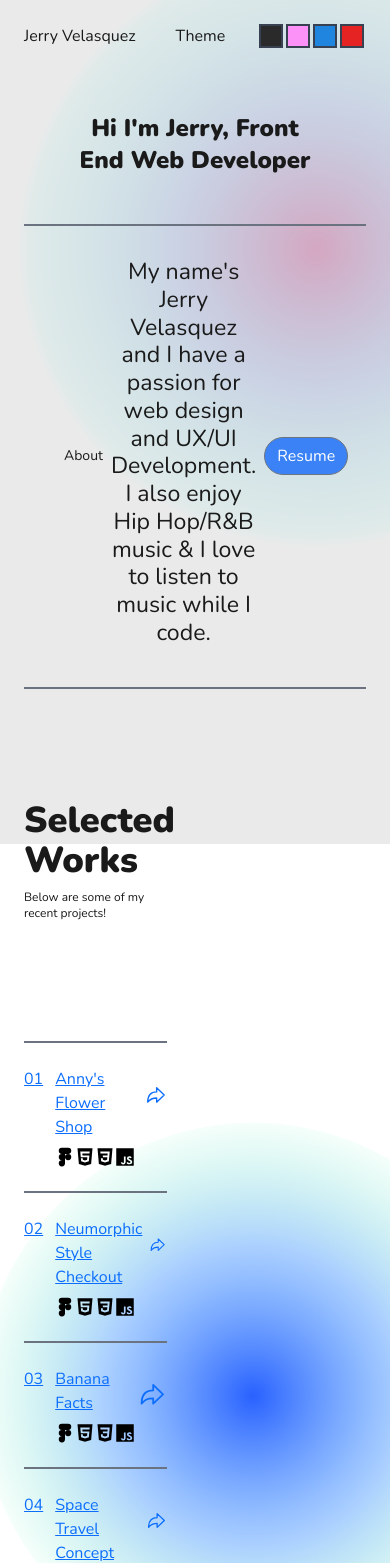
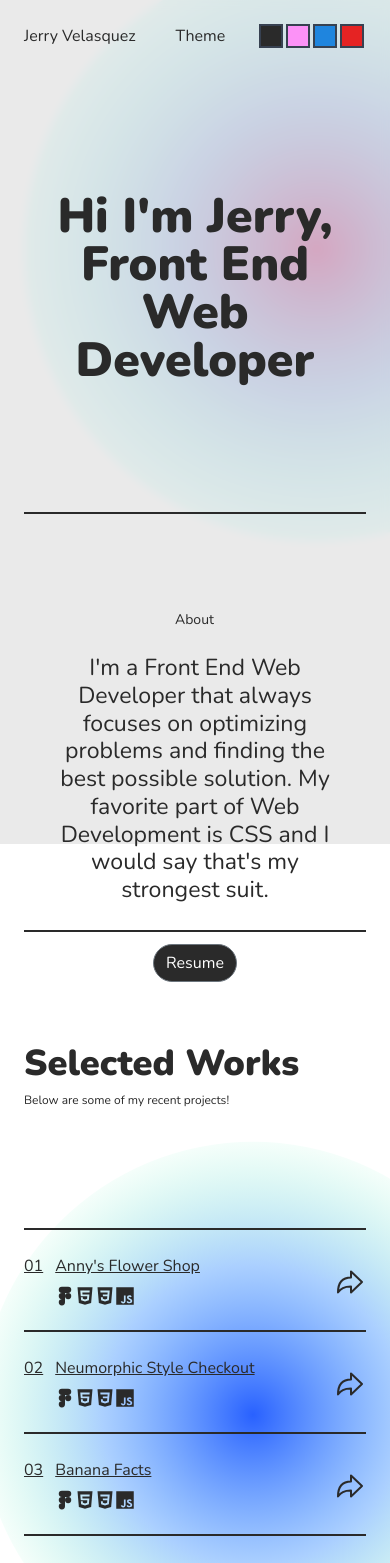
Before and after one commit to jerryv45/Portfolio, a Vue app: page / in a window 390 px wide. Shown: the top 1563 px of the page. Built offline with nearby package versions, Linux system fonts and the light colour scheme.

Commit message:
idk a lot of things, took about 4 hours

```diff
--- a/src/assets/main.css
+++ b/src/assets/main.css
@@ -1,4 +1,9 @@
 @import url('https://fonts.googleapis.com/css2?family=Nunito:wght@400;1000&display=swap');
+
+:root {
+  --main-color: #2a2a2a;
+  /*#fc92f7 #1F85DE #9c1fde #2a2a2a #e52323*/
+}
 
 html, body {
   font-family: 'Nunito', sans-serif;
@@ -12,16 +17,32 @@ html, body {
 
   font-family: 'Nunito', sans-serif;
 
-  color: #1a1a1a;
+  color: var(--main-color);
 }
 
 a,
 .green {
   text-decoration: none;
-  color: hsla(160, 100%, 37%, 1);
+  /* color: hsla(160, 100%, 37%, 1); */
   transition: 0.4s;
 }
 
+a {
+  color: var(--main-color) !important;
+  text-decoration: none;
+}
+
+.button {
+  background-color: var(--main-color) !important;
+}
+
+.line {
+  border-color: var(--main-color);
+}
+
+.ionicon {
+  fill: var(--main-color);
+}
 
 @media only screen and (max-width: 600px) {
   #app {
--- a/src/views/ContactView.vue
+++ b/src/views/ContactView.vue
@@ -3,16 +3,16 @@
 
   <div class="contact flex flex-col justify-center place-items-center w-screen h-screen absolute left-0 top-0 border">
 
-  <RouterLink to="/"><div class="home-arrow w-8 h-8 grid place-items-center absolute left-20 top-40 text-xl"><svg xmlns="http://www.w3.org/2000/svg" class="ionicon" viewBox="0 0 512 512"><title>Arrow Back</title><path fill="none" stroke="currentColor" stroke-linecap="round" stroke-linejoin="round" stroke-width="48" d="M244 400L100 256l144-144M120 256h292"/></svg></div></RouterLink>
+  <RouterLink to="/"><div class="home-arrow w-8 h-8 grid place-items-center absolute left-8 top-24 md:left-20 md:top-40 text-xl"><svg xmlns="http://www.w3.org/2000/svg" class="ionicon" viewBox="0 0 512 512"><title>Arrow Back</title><path fill="none" stroke="currentColor" stroke-linecap="round" stroke-linejoin="round" stroke-width="48" d="M244 400L100 256l144-144M120 256h292"/></svg></div></RouterLink>
 
 
 
     <a class="email text-3xl md:text-5xl lg:text-7xl font-semibold cursor-pointer my-24 lg:my-40" href="mailto:Jerry Velasquez?subject=Hi&body=How%20are%20you%3F%20I'm%20trying%20to%20reach%20out%20about%20a%20job%20opportunity">Velasquezjerry98@gmail.com</a>
     <ul class="link-list flex">
-      <a class="mx-5 flex cursor-pointer lg:text-xl underline" target="_blank" href="https://www.linkedin.com/in/jerry-velasquez-7276871b9/">Linkedin<div class="pl-2 w-6 h-6 grid place-items-center"><svg xmlns="http://www.w3.org/2000/svg" class="ionicon" viewBox="0 0 512 512"><title>Arrow Redo</title><path d="M448 256L272 88v96C103.57 184 64 304.77 64 424c48.61-62.24 91.6-96 208-96v96z" fill="none" stroke="currentColor" stroke-linejoin="round" stroke-width="32"/></svg></div></a>
-      <a class="mx-5 flex cursor-pointer lg:text-xl underline" target="_blank" href="https://github.com/jerryv45">Github<div class="pl-2 w-6 h-6 grid place-items-center"><svg xmlns="http://www.w3.org/2000/svg" class="ionicon" viewBox="0 0 512 512"><title>Arrow Redo</title><path d="M448 256L272 88v96C103.57 184 64 304.77 64 424c48.61-62.24 91.6-96 208-96v96z" fill="none" stroke="currentColor" stroke-linejoin="round" stroke-width="32"/></svg></div></a>
-      <a class="mx-5 flex cursor-pointer lg:text-xl underline" target="_blank" href="">Resume<div class="pl-2 w-6 h-6 grid place-items-center"><svg xmlns="http://www.w3.org/2000/svg" class="ionicon" viewBox="0 0 512 512"><title>Arrow Redo</title><path d="M448 256L272 88v96C103.57 184 64 304.77 64 424c48.61-62.24 91.6-96 208-96v96z" fill="none" stroke="currentColor" stroke-linejoin="round" stroke-width="32"/></svg></div></a>
-      <a class="mx-5 flex cursor-pointer lg:text-xl underline" target="_blank" href="https://codepen.io/jerryv45">Codepen <div class="pl-2 w-6 h-6 grid place-items-center"><svg xmlns="http://www.w3.org/2000/svg" class="ionicon" viewBox="0 0 512 512"><title>Arrow Redo</title><path d="M448 256L272 88v96C103.57 184 64 304.77 64 424c48.61-62.24 91.6-96 208-96v96z" fill="none" stroke="currentColor" stroke-linejoin="round" stroke-width="32"/></svg></div></a>
+      <a class="mx-3 md:mx-5 flex cursor-pointer lg:text-xl underline" target="_blank" href="https://www.linkedin.com/in/jerry-velasquez-7276871b9/">Linkedin<div class="pl-2 w-6 h-6 grid place-items-center"><svg xmlns="http://www.w3.org/2000/svg" class="ionicon" viewBox="0 0 512 512"><title>Arrow Redo</title><path d="M448 256L272 88v96C103.57 184 64 304.77 64 424c48.61-62.24 91.6-96 208-96v96z" fill="none" stroke="currentColor" stroke-linejoin="round" stroke-width="32"/></svg></div></a>
+      <a class="mx-3 md:mx-5 flex cursor-pointer lg:text-xl underline" target="_blank" href="https://github.com/jerryv45">Github<div class="pl-2 w-6 h-6 grid place-items-center"><svg xmlns="http://www.w3.org/2000/svg" class="ionicon" viewBox="0 0 512 512"><title>Arrow Redo</title><path d="M448 256L272 88v96C103.57 184 64 304.77 64 424c48.61-62.24 91.6-96 208-96v96z" fill="none" stroke="currentColor" stroke-linejoin="round" stroke-width="32"/></svg></div></a>
+      <a class="mx-3 md:mx-5 flex cursor-pointer lg:text-xl underline" target="_blank" href="">Resume<div class="pl-2 w-6 h-6 grid place-items-center"><svg xmlns="http://www.w3.org/2000/svg" class="ionicon" viewBox="0 0 512 512"><title>Arrow Redo</title><path d="M448 256L272 88v96C103.57 184 64 304.77 64 424c48.61-62.24 91.6-96 208-96v96z" fill="none" stroke="currentColor" stroke-linejoin="round" stroke-width="32"/></svg></div></a>
+      <a class="mx-3 md:mx-5 flex cursor-pointer lg:text-xl underline" target="_blank" href="https://codepen.io/jerryv45">Codepen <div class="pl-2 w-6 h-6 grid place-items-center"><svg xmlns="http://www.w3.org/2000/svg" class="ionicon" viewBox="0 0 512 512"><title>Arrow Redo</title><path d="M448 256L272 88v96C103.57 184 64 304.77 64 424c48.61-62.24 91.6-96 208-96v96z" fill="none" stroke="currentColor" stroke-linejoin="round" stroke-width="32"/></svg></div></a>
     </ul>
 
   </div>
--- a/src/views/HomeView.vue
+++ b/src/views/HomeView.vue
@@ -16,21 +16,21 @@
 </defs>
 </svg>
 </div>
-  <div class="text-2xl sm:text-5xl md:text-7xl lg:text-8xl font-main font-black m-12 sm:m-24 lg:m-48 text-center">Hi I'm Jerry, Front End Web Developer</div>
+  <div class="text-5xl md:text-7xl my-32 md:my-32 lg:px-64 md:leading-[6rem] lg:text-8xl lg:leading-[8rem] font-main font-black sm:m-24 text-center">Hi I'm Jerry, Front End Web Developer</div>
 
   <div class="line w-100 border-b-2 border-gray-500"></div>
 
   <div class="section-2">
-    <div class="section-2-wrapper flex items-center m-8 sm:m-8 lg:m-24 justify-evenly">
-      <div class="floaty text-sm m-2 w-10">About</div>
-      <h3 class="paragraph sm:text-3xl md:text-2xl lg:text-3xl  sm:p-6  lg:p-10 text-center  ">My name's Jerry Velasquez and I have a passion for web design and UX/UI Development. I also enjoy Hip Hop/R&B music & I love to listen to music while I code.</h3>
+    <div class="section-2-wrapper flex flex-col items-center mx-2 my-24 h-56 md:m-8 lg:m-24 justify-evenly">
+      <div class="floaty text-sm m-0 w-10">About</div>
+      <h3 class="paragraph sm:text-3xl md:text-2xl lg:text-3xl py-6 px-2 lg:p-10 text-center  ">I'm a Front End Web Developer that always focuses on optimizing problems and finding the best possible solution. My favorite part of Web Development is CSS and I would say that's my strongest suit.</h3>
       <!-- <a class="floaty-2 text-xs sm:text-xs m-2 w-10 " target="_blank" href="">Resume</a> -->
 
       <!--  -->
       <div>
-      <b-button v-b-modal.modal-xl class="text-xs m-2 !rounded-full !bg-blue-500" >Resume</b-button>
+      <b-button v-b-modal.modal-xl class="text-xxs m-2 !rounded-full button" >Resume</b-button>
 
-      <b-modal id="modal-xl" title="Extra Large Modal" size="xl">
+      <b-modal id="modal-xl" title="Resume" size="xl">
         <p class="m-0 w-full h-full" v-for="i in 1" :key="i">
           <iframe src="uploads/JV WD Resume 2.pdf" frameborder="0" width="100%" height="700px"></iframe>
         </p>
@@ -45,7 +45,7 @@
   <div class="line w-100 border-b-2 border-gray-500"></div>
 
   <div class="section-3 flex w-100 pb-28 relative">
-    <div class="vertical-flex flex-col w-5/12 ">
+    <div class="vertical-flex flex-col w-100 !md:w-5/12 ">
 
       <div class="title-wrapper pt-28 pb-28">
         <h3 class="title text-4xl font-semibold">Selected Works</h3>
@@ -156,8 +156,8 @@
 <div class="contact-section flex flex-col py-24">
   <div class="talk text-4xl font-medium">Let's Talk</div>
   <h3 class="contact flex py-20">
-    <div class="contact-me text-8xl font-bold underline underline-offset-3 cursor-pointer"> <RouterLink to="/contact">Contact Me </RouterLink> </div>
-    <div class="arrow pt-4 ml-6 w-24 h-24 grid place-items-center"><svg xmlns="http://www.w3.org/2000/svg" class="ionicon" viewBox="0 0 512 512"><title>Exit</title><path d="M320 176v-40a40 40 0 00-40-40H88a40 40 0 00-40 40v240a40 40 0 0040 40h192a40 40 0 0040-40v-40M384 176l80 80-80 80M191 256h273" fill="none" stroke="currentColor" stroke-linecap="round" stroke-linejoin="round" stroke-width="32"/></svg>  </div>
+    <div class="contact-me text-6xl md:text-8xl font-bold underline underline-offset-3 cursor-pointer"> <RouterLink to="/contact">Contact Me </RouterLink> </div>
+    <div class="arrow pt-4 ml-5 w-12 h-12 md:ml-6  md:w-24 md:h-24 grid place-items-center"><svg xmlns="http://www.w3.org/2000/svg" class="ionicon" viewBox="0 0 512 512"><title>Exit</title><path d="M320 176v-40a40 40 0 00-40-40H88a40 40 0 00-40 40v240a40 40 0 0040 40h192a40 40 0 0040-40v-40M384 176l80 80-80 80M191 256h273" fill="none" stroke="currentColor" stroke-linecap="round" stroke-linejoin="round" stroke-width="32"/></svg>  </div>
 </h3>
 </div>
 
```
